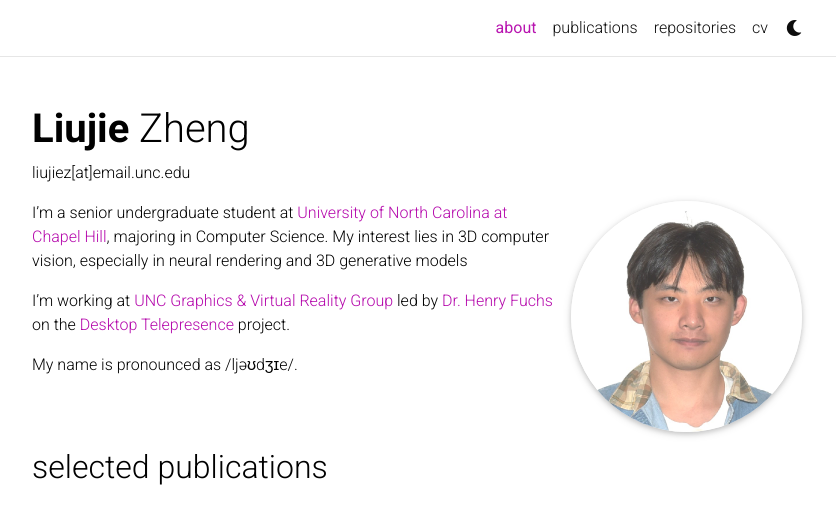
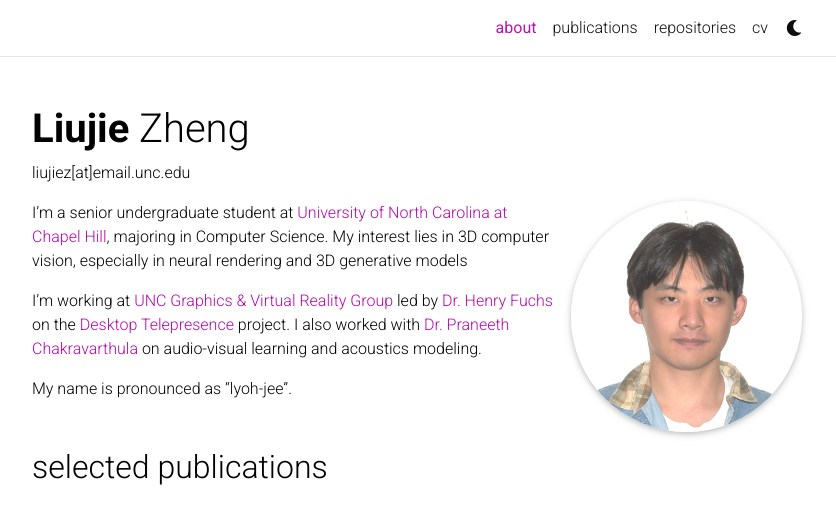
Before and after one commit to liujie-zheng/liujie-zheng.github.io, a Jekyll site: the page built from _pages/about.md, in a window 1280 px wide, cut to the strip 0-514 px from the top of the page. Shown: the whole strip, without its empty margins (223-1059 px from the left). Built offline with Jekyll 4.4.1, drawn with Linux system fonts in a browser that asks for light colours; full-size pictures stand in for the smaller copies a plugin makes; comment, search, counter and statistics services are not loaded; a style sheet for code colours, icons or effects is not loaded.

Commit message:
Update about.md

```diff
--- a/_pages/about.md
+++ b/_pages/about.md
@@ -29,6 +29,6 @@ Link to your social media connections, too. This theme is set up to use [Font Aw
 
 I'm a senior undergraduate student at [University of North Carolina at Chapel Hill](https://www.unc.edu/), majoring in Computer Science.  My interest lies in 3D computer vision, especially in neural rendering and 3D generative models
 
-I'm working at [UNC Graphics & Virtual Reality Group](https://telepresence.web.unc.edu/) led by [Dr. Henry Fuchs](https://henryfuchs.web.unc.edu/) on the [Desktop Telepresence](https://mcmvmc.github.io/PersonalTelepresence/) project.
+I'm working at [UNC Graphics & Virtual Reality Group](https://telepresence.web.unc.edu/) led by [Dr. Henry Fuchs](https://henryfuchs.web.unc.edu/) on the [Desktop Telepresence](https://mcmvmc.github.io/PersonalTelepresence/) project. I also worked with [Dr. Praneeth Chakravarthula](https://www.cs.unc.edu/~cpk/) on audio-visual learning and acoustics modeling.
 
-My name is pronounced as /ljəʊdʒɪe/.
+My name is pronounced as "lyoh-jee".
```
